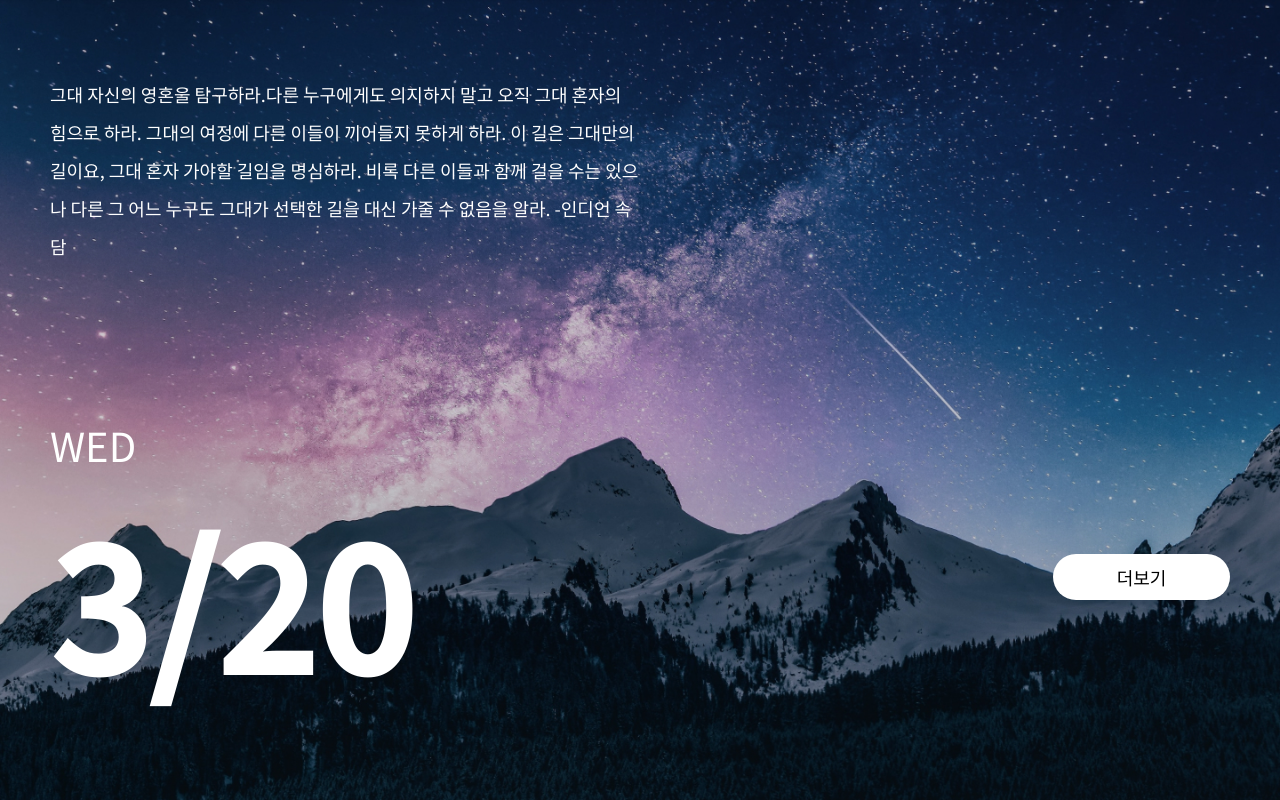
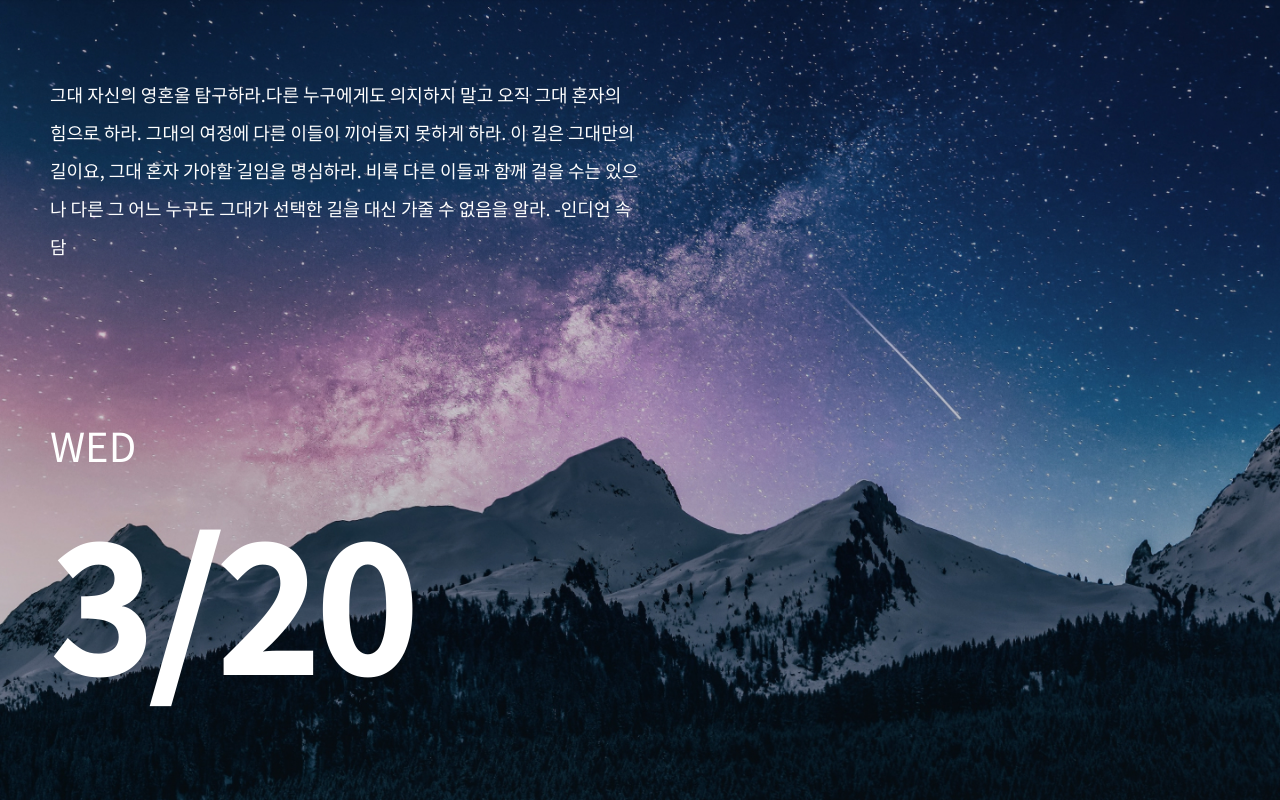
Before and after one commit to jacksoneli/react-homework-230904, a plain HTML site: page index.html in a window 1280 px wide. Drawn offline with Linux system fonts and the light colour scheme.

Commit message:
Add files via upload

```diff
--- a/assets/index-8d5055d1.css
+++ b/assets/index-8d5055d1.css
@@ -1 +1 @@
-@import"https://fonts.googleapis.com/css2?family=Noto+Sans+KR:wght@300;400;500&display=swap";*{margin:0;padding:0;box-sizing:border-box}body{font-size:18px;font-family:Noto Sans KR,sans-serif}a{color:inherit;text-decoration:none}ul{list-style:none}body{background-image:url(./bg-d2e0107f.jpg);color:#fff;background-size:cover;height:100vh}.App{height:100vh}.container{max-width:1440px;height:100%;margin:0 auto;display:flex}.container .left,.container .right{width:50%}.container .date-info h3{font-size:40px;font-weight:400}.container .date-info p{font-size:173px;font-weight:700}.container .left{display:flex;flex-direction:column;justify-content:space-around;padding-left:50px}.container .left .saying{line-height:38px}.container .right{display:flex;align-items:flex-end;justify-content:flex-end;padding-right:50px;padding-bottom:200px}.container .right .link-btn{background:#fff;color:#000;display:inline-block;width:177px;padding:10px 0;text-align:center;border-radius:30px}
+@import"https://fonts.googleapis.com/css2?family=Noto+Sans+KR:wght@300;400;500&display=swap";*{margin:0;padding:0;box-sizing:border-box}body{font-size:18px;font-family:Noto Sans KR,sans-serif}a{color:inherit;text-decoration:none}ul{list-style:none}body{background-image:url(./bg-d2e0107f.jpg);color:#fff;background-size:cover;height:100vh}.App{height:100vh}.container{max-width:1440px;height:100%;margin:0 auto;display:flex}.container .left,.container .right{width:50%}.container .date-info h3{font-size:40px;font-weight:400}.container .date-info p{font-size:173px;font-weight:700}.container .left{display:flex;flex-direction:column;justify-content:space-around;padding-left:50px}.container .left .saying{line-height:38px}.container .right{display:flex;align-items:flex-end;justify-content:flex-end;padding-right:50px;padding-bottom:200px}.container .right .link-btn{background:#fff;color:#000;display:inline-block;width:177px;padding:10px 0;text-align:center;border-radius:30px; display: none;}
```
